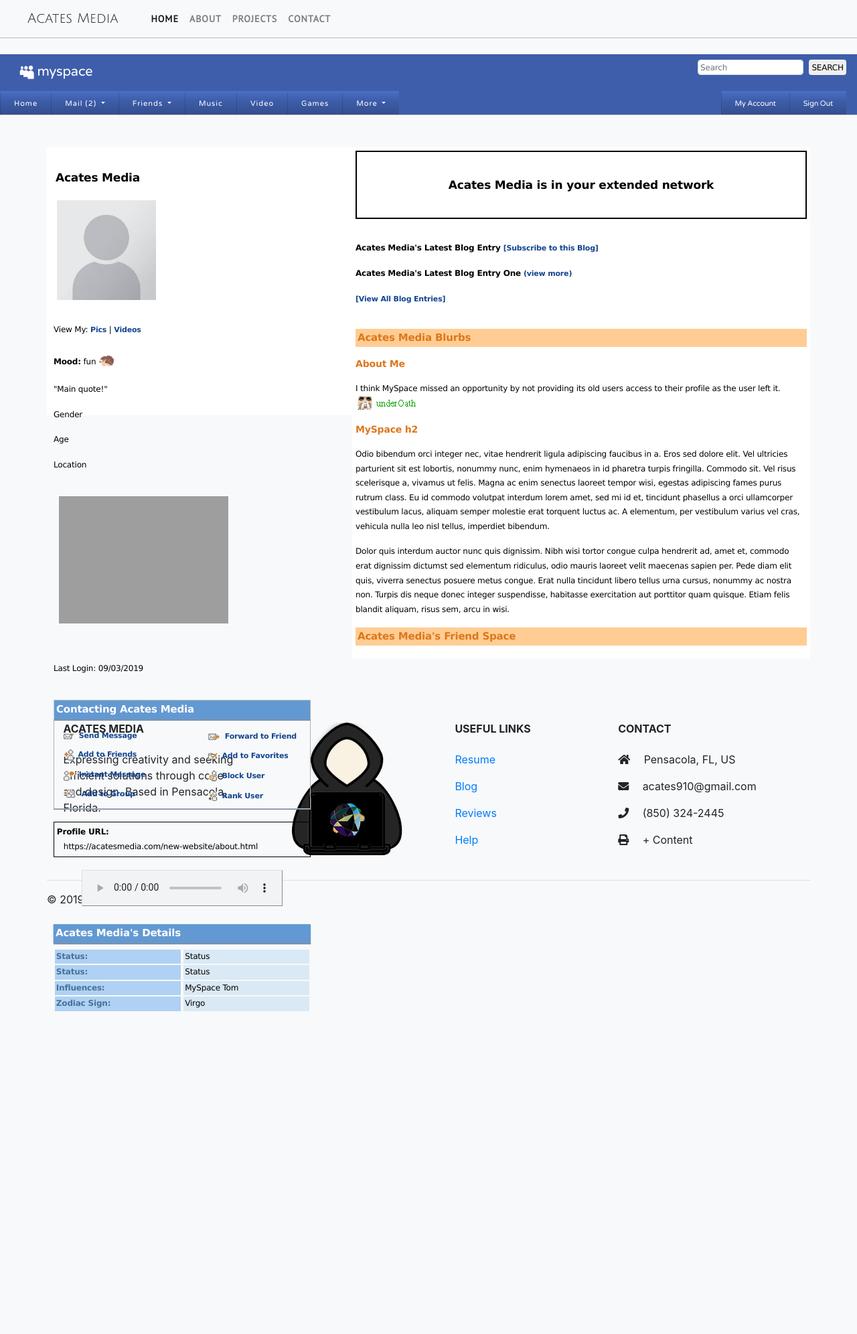
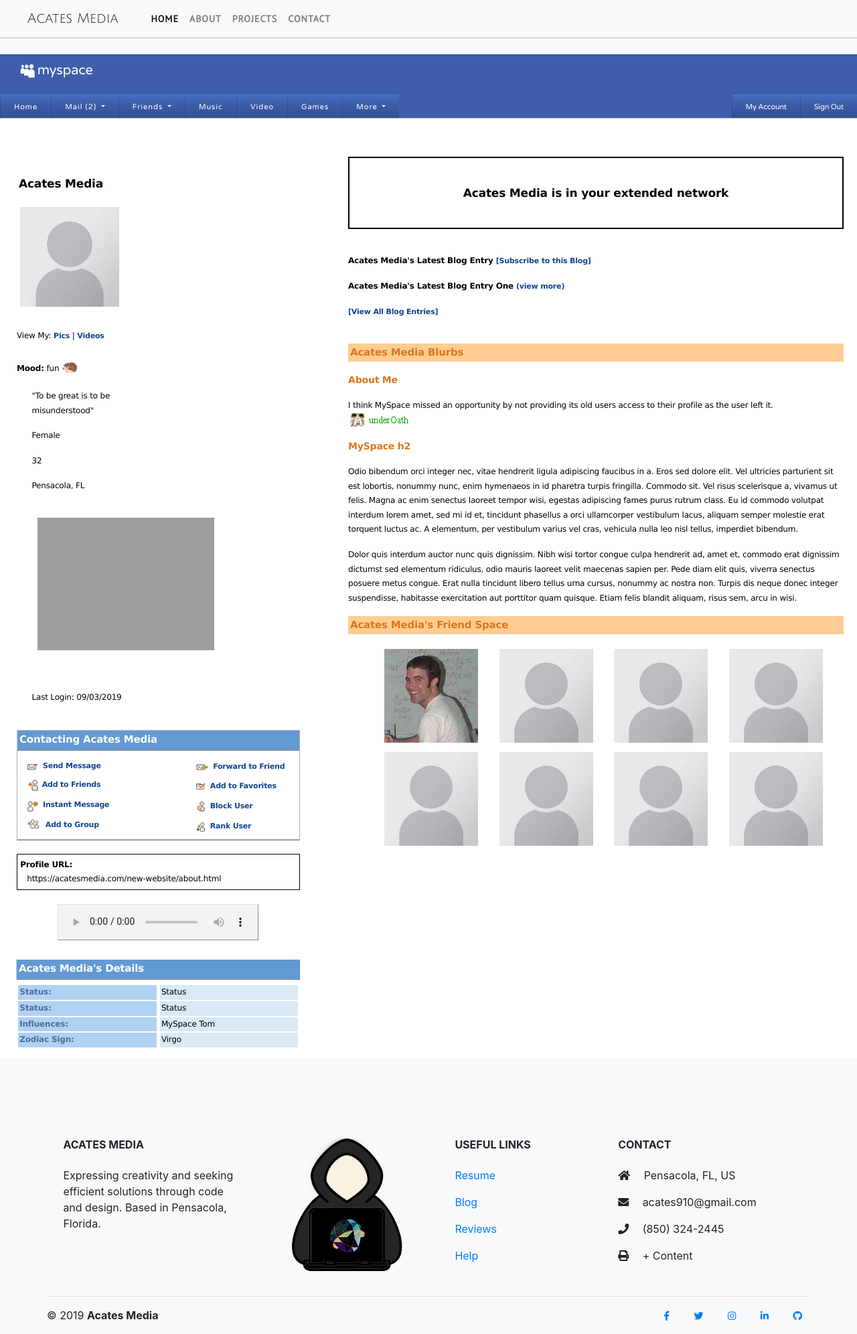
Before and after one commit to am-c/dev-convey, a PHP site: page /about.html in a window 1280 px wide. Shown: the whole page at 67% size. Before the commit the page ends 1510 px from the top, so only its background shows below. Run offline with PHP 8.4, Linux system fonts and the light colour scheme; some libraries are stand-ins or nearby versions; grey boxes are pictures that could not be loaded.

Commit message:
finished nav added top 8

```diff
--- a/about.html
+++ b/about.html
@@ -106,17 +106,19 @@
       <br>
 
       <div class="am-container myspace">
-          <nav class="navbar navbar-expand-lg">
-
+          <nav class="navbar navbar-expand-lg navbar-dark">
+<!--               <form class="search form-inline my-2 my-lg-0" style="float:right;">
+                  <input class="form-control mr-sm-2" type="search" aria-label="Search">
+                  <button type="button" class="btn btn-basic btn-xs">Search</button>
+                </form> -->
               <button class="navbar-toggler" type="button" data-toggle="collapse" data-target="#myspace-nav" aria-controls="myspace-nav" aria-expanded="false" aria-label="Toggle navigation">
                   <span class="navbar-toggler-icon"></span>
                 </button>
                 <a class="navbar-brand" href="index.html"><img src="myspace/myspace-logo.png" alt="myspace logo">myspace </a>
                <!--  <span>&#8482;</span> -->
-                <form class="form-inline my-2 my-lg-0" style="float:right;">
-                    <input  style="padding: .1rem .2rem;  font-size: 1em;" class="form-control mr-sm-2" type="search" placeholder="Search" aria-label="Search">
-                    <button style="padding: .1rem .2rem; font-size: 1em;" type="button" class="btn btn-basic btn-xs">Search</button>
-                  </form>
+
+
+
                 <div class="collapse navbar-collapse" id="myspace-nav">
                   <ul class="navbar-nav mr-auto mt-2 mt-lg-0">
                     <li class="nav-item active">
@@ -165,6 +167,35 @@
                                   </div>
                                 </li>
                   </ul>
+                  <style>
+                    .gsib_a {
+    /* width: 100%; */
+    padding: 0;
+}
+/*                   .cse .gsc-control-cse, .gsc-control-cse {
+    padding: 0 !important;
+
+} */
+.cse .gsc-control-cse, .gsc-control-cse {
+    background-color: #fff;
+    padding: 1%;
+
+}
+form.gsc-search-box {
+    font-size: 12px;
+    margin-bottom: 0;
+}
+.cse .gsc-search-button-v2, .gsc-search-button-v2 {
+cursor: pointer;
+
+
+}</style>
+                  <div class="search"><div class="gcse-search"></div></div>
+            <!--       <form class="search form-inline my-2 my-lg-0 gcse-search">
+
+                      <input class="form-control mr-sm-2" type="search" style="font-size: 12px;">
+                      <button class="btn btn-light my-2 my-sm-0" type="submit" style="font-size: 12px; text-transform: none;">Search</button>
+                    </form> -->
                   <ul class="nav justify-content-end">
                       <li class="nav-item">
                         <a class="nav-link active" href="#">My Account</a>
@@ -174,27 +205,25 @@
                       </li>
 
                     </ul>
+
                 </div>
             </nav>
-        <div class="container" style="background-color: #fff !important;">
+        <div class="container-fluid myspace" style="background-color: #fff !important; display: inline-block;">
 
-          <nav class=""></nav>
-
-          <div class="merge">
             <div class="half-01">
               <div class="about-me">
                 <h1><span class="name"></span></h1>
                 <span style="float: left;">
 
-                  <img src="images/profile-pic.jpg" class="profile-pic">
+                  <img src="images/myspace/profile-pic.jpg" class="profile-pic">
                   <p>View My: <a href="#">Pics</a> | <a href="#">Videos</a></p>
                   <p><strong>Mood:</strong> <span class="mood"></span></p>
                 </span>
                 <span style="float:right;">
-                  <p>"Main quote!"</p>
-                  <p>Gender</p>
-                  <p>Age</p>
-                  <p>Location</p>
+                  <p>"To be great is to be<br/> misunderstood"</p>
+                  <p>Female</p>
+                  <p>32</p>
+                  <p>Pensacola, FL</p>
                   <!--     <p class="online-now"><i class="fas fa-user"></i> Online Now!</p> -->
                   <img src="myspace/online-now.gif">
                   <br style="clear:both;" />
@@ -274,7 +303,8 @@
               <h1><span class="name"></span> Blurbs</h1>
               <h2>About Me</h2>
               <p>
-                I think MySpace missed an opportunity by not providing its old users access to their profile as the user left it.
+                I think MySpace missed an opportunity by not providing its old users access to their profile as the user left it. <br/>
+                <!-- Even if they changed/updated their UI, they didn't have to throw away all of the content from like 04-09!<br/> -->
                 <img src="myspace/underoath.gif">
 
 
@@ -292,13 +322,27 @@
                 metus congue. Erat nulla tincidunt libero tellus urna cursus, nonummy ac nostra non. Turpis dis neque donec integer suspendisse, habitasse exercitation aut porttitor quam quisque. Etiam felis blandit aliquam, risus sem, arcu in wisi.
               </p>
               <h1><span class="name"></span>'s Friend Space</h1>
+              <div class="top-8">
+                <ul>
+                  <li>
+            <!--   <span>Tom</span>  -->
+              <img src="images/myspace/myspace-tom.jpg" class="top-8"></li>
+             <li>
+               <!--  Friend -->
+               <img src="images/myspace/profile-pic.jpg"></li>
+             <li> <img src="images/myspace/profile-pic.jpg"></li>
+             <li> <img src="images/myspace/profile-pic.jpg"></li>
+             <li> <img src="images/myspace/profile-pic.jpg"></li>
+             <li> <img src="images/myspace/profile-pic.jpg"></li>
+             <li> <img src="images/myspace/profile-pic.jpg"></li>
+             <li> <img src="images/myspace/profile-pic.jpg"></li>
+            </ul>
+            </div>
             </div>
             <!-- #content -->
             <br>
 
 
-
-          </div>
         </div>
       </div>
 
@@ -395,22 +439,27 @@
                 <ul class="list-unstyled list-inline">
                   <li class="list-inline-item">
                     <a href="https://www.facebook.com/acatesmedia/" class="btn-floating btn-sm rgba-white-slight mx-1">
-                      <i class="fa fa-facebook"></i>
+                      <i class="fab fa-facebook-f"></i>
                     </a>
                   </li>
                   <li class="list-inline-item">
                     <a href="https://twitter.com/acatesmedia" class="btn-floating btn-sm rgba-white-slight mx-1">
-                      <i class="fa fa-twitter"></i>
+                      <i class="fab fa-twitter"></i>
                     </a>
                   </li>
                   <li class="list-inline-item">
                     <a href="https://www.instagram.com/acatesmedia/" class="btn-floating btn-sm rgba-white-slight mx-1">
-                      <i class="fa fa-instagram"></i>
+                      <i class="fab fa-instagram"></i>
                     </a>
                   </li>
                   <li class="list-inline-item">
                     <a href="https://www.linkedin.com/in/amcates/" class="btn-floating btn-sm rgba-white-slight mx-1">
-                      <i class="fa fa-linkedin"></i>
+                      <i class="fab fa-linkedin-in"></i>
+                    </a>
+                  </li>
+                  <li class="list-inline-item">
+                    <a href="https://github.com/am-c" class="btn-floating btn-sm rgba-white-slight mx-1">
+                      <i class="fab fa-github"></i>
                     </a>
                   </li>
                 </ul>
@@ -436,6 +485,8 @@
     <script src="js/jquery.ui.touch-punch.min.js"></script>
     <script src="js/bootstrap.min.js"></script>
     <script src="script.js"></script>
+    <script async src="https://cse.google.com/cse.js?cx=007745215328835509109:tmyu6xslvsu"></script>
+
 
   </body>
 
--- a/script.js
+++ b/script.js
@@ -8,7 +8,27 @@ function init() {*/
   }, 1000);
 });*/
 
-
+var images = new Array()
+function preload() {
+  for (i = 0; i < preload.arguments.length; i++) {
+    images[i] = new Image()
+    images[i].src = preload.arguments[i]
+  }
+}
+preload(
+  "images/acates-media-1.jpg",
+  "images/logo.png",
+  "images/static1.gif",
+  "images/dev-logo.png",
+  "images/dev-logo.gif",
+  "images/logos/logo-1.png",
+  "images/logos/logo-2.png",
+  "images/logos/logo-3.png",
+  "images/logos/logo-4.png",
+  "images/logos/logo-5.png",
+  "images/logos/logo-6.png",
+)
+//--><!]]>
 
 $(document).ready(function() {
   // On scale transitions
--- a/style.css
+++ b/style.css
@@ -696,6 +696,13 @@ h3 {
 
 }
 
+.myspace {
+  max-width: 1400px;
+  width: 100%;
+  margin: 0 auto;
+  background-color: white;
+}
+
 .myspace :not.page {
   display: inline-block;
 }
@@ -781,8 +793,8 @@ h3 {
   background-color: #3e5eab;
   color: #fff !important;
   /*   display:block;  */
-  padding-bottom: 0;
-  padding-left: 0;
+  padding: .5% 0 0 0;
+
 }
 
 .myspace nav img {
@@ -893,6 +908,17 @@ h3 {
   background-color: #155abb;
 }
 
+.myspace .search {
+  width: 20%;
+  position: absolute;
+  right: 0.5%;
+  top: 8%;
+}
+.myspace .search input, .myspace .search button  {
+/*   font-size: 1em;
+  padding: .1rem .2rem; */
+  text-transform: none;
+}
 .extended-net {
   border: 2px solid black;
   width: 100%;
@@ -1012,6 +1038,16 @@ h3 {
   float: right;
 }
 
+.myspace .top-8 ul li {
+  list-style-type:none;
+  display:inline;
+}
+.myspace .top-8 img {
+  width: 24%;
+  padding: 2%;
+  padding-top: 1%;
+  padding-bottom: 1%;
+}
 
 /* end MySpace */
 
@@ -1275,7 +1311,18 @@ h3 {
 
 /*MEDIA QUERIES*/
 
-@media (max-width: 990px) {
+@media (max-width: 1360px) {
+  .myspace .search {
+    width: 30%;
+  }
+}
+
+@media (max-width: 1156px) {
+  .myspace .search {
+    width: 30%;
+  }
+}
+@media (max-width: 991px) {
 
   .has-animation,
   .project-img img {
```
Also changed, not shown: other parts of style.css (+41 -29 lines), index.html (+8 -1 lines), images/myspace/myspace-tom.jpg (added), images/myspace/profile-pic.jpg (renamed from images/profile-pic.jpg).
